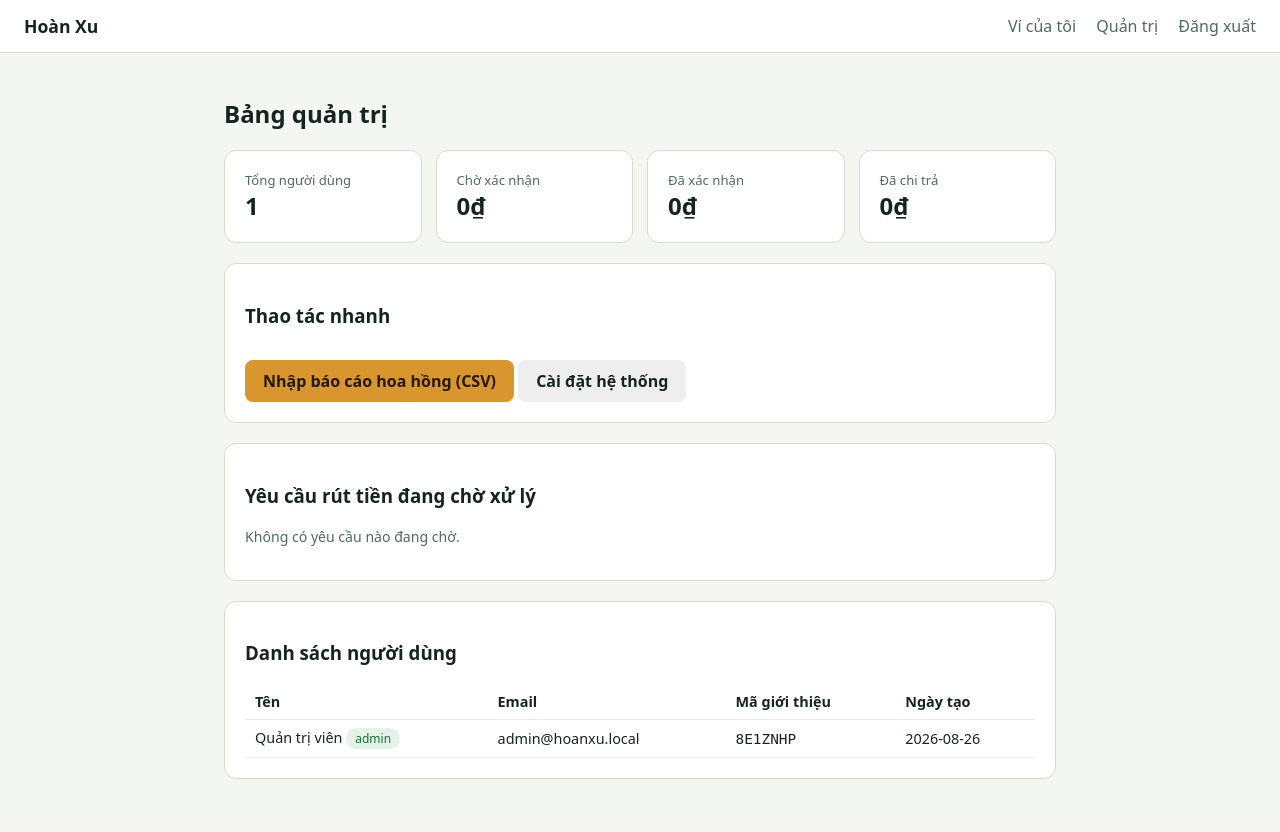
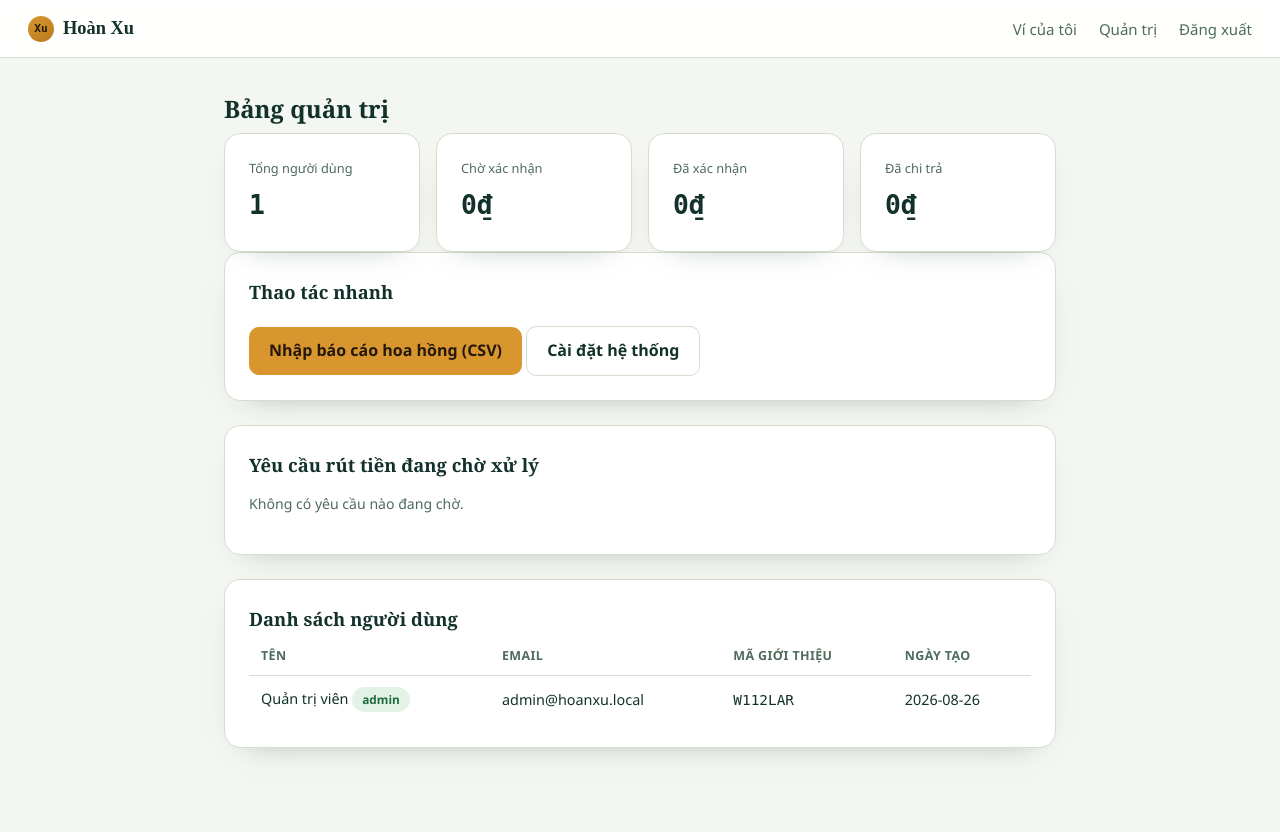
Before and after one commit to Dragon97x3t/hoanxu, a Flask app: page /admin in a window 1280 px wide. Before the commit the page ends 779 px from the top, so only its background shows below. Run offline with Flask 3, Linux system fonts and the light colour scheme; the visitor is signed in with stand-in values (Sample User, id 1); data comes from the database, SQL or seed files in the repository; data that the repository does not hold is empty.

Commit message:
Update style.css

```diff
--- a/static/style.css
+++ b/static/style.css
@@ -1,30 +1,264 @@
-/* CSS chức năng, đơn giản - phần giao diện đẹp sẽ làm ở bước sau */
+/* ============================================================
+   Hoàn Xu — hệ thống giao diện
+   Màu: ink (chữ/nền tối) · gold (điểm nhấn) · paper (nền sáng) · moss (chữ phụ)
+   Chữ: Fraunces (tiêu đề) · Be Vietnam Pro (nội dung) · IBM Plex Mono (số liệu)
+   ============================================================ */
+
+:root {
+  color-scheme: light;
+  --ink: #12312a;
+  --ink-soft: #3a5148;
+  --paper: #f4f6f1;
+  --paper-soft: #e8ece2;
+  --paper-dim: #dbe2d5;
+  --surface: #ffffff;
+  --moss: #4f6b5c;
+  --gold: #d9962f;
+  --gold-strong: #b97b1f;
+  --gold-tint: #f6e6c8;
+  --border: #d6ddcd;
+  --success: #1f6b3f;
+  --success-tint: #e2f2e6;
+  --error: #8a2c1c;
+  --error-tint: #fbe3e0;
+  --shadow: 18, 49, 42;
+  --focus: #2f6b52;
+}
+
+@media (prefers-color-scheme: dark) {
+  :root {
+    color-scheme: dark;
+    --ink: #eef3ea;
+    --ink-soft: #b9c6ba;
+    --paper: #0d1e19;
+    --paper-soft: #142c25;
+    --paper-dim: #1b382e;
+    --surface: #123027;
+    --moss: #9fb3a4;
+    --gold: #eab458;
+    --gold-strong: #f3c877;
+    --gold-tint: #2c2211;
+    --border: #24463a;
+    --success: #7fd6a8;
+    --success-tint: #16332590;
+    --error: #f2a493;
+    --error-tint: #3a1c16;
+    --shadow: 0, 0, 0;
+    --focus: #7fd6a8;
+  }
+}
+
 * { box-sizing: border-box; }
-body { font-family: system-ui, -apple-system, "Segoe UI", sans-serif; margin: 0; background: #f4f6f1; color: #16241f; }
-a { color: #b97b1f; }
-.topbar { display: flex; justify-content: space-between; align-items: center; padding: 14px 24px; background: #fff; border-bottom: 1px solid #d6ddcd; }
-.topbar .brand { font-weight: 700; font-size: 1.1rem; text-decoration: none; color: #16241f; }
-.topbar nav a { margin-left: 16px; text-decoration: none; color: #4f6b5c; }
-.wrap { max-width: 880px; margin: 0 auto; padding: 24px; }
-.flash { padding: 10px 14px; border-radius: 8px; margin-bottom: 16px; font-size: 0.92rem; }
-.flash-error { background: #fbe3e0; color: #8a2c1c; }
-.flash-success { background: #e2f2e6; color: #1f6b3f; }
-.card { background: #fff; border: 1px solid #d6ddcd; border-radius: 12px; padding: 20px; margin-bottom: 20px; }
-.grid { display: grid; grid-template-columns: repeat(auto-fit, minmax(180px, 1fr)); gap: 14px; }
-.stat-num { font-size: 1.5rem; font-weight: 700; font-variant-numeric: tabular-nums; }
-.stat-label { font-size: 0.82rem; color: #4f6b5c; }
-form label { display: block; font-size: 0.85rem; margin: 12px 0 4px; color: #4f6b5c; }
-form input, form select, form textarea { width: 100%; padding: 9px 10px; border: 1px solid #d6ddcd; border-radius: 8px; font: inherit; }
-button, .btn { display: inline-block; background: #d9962f; color: #23180a; border: none; padding: 10px 18px; border-radius: 8px; font-weight: 600; cursor: pointer; text-decoration: none; margin-top: 14px; }
-button.secondary, .btn.secondary { background: #eee; color: #16241f; }
+html { -webkit-text-size-adjust: 100%; }
+
+body {
+  margin: 0;
+  background: var(--paper);
+  color: var(--ink);
+  font-family: "Be Vietnam Pro", "Segoe UI", system-ui, sans-serif;
+  font-size: 16px;
+  line-height: 1.6;
+  -webkit-font-smoothing: antialiased;
+}
+
+h1, h2, h3 {
+  font-family: "Fraunces", Georgia, serif;
+  font-weight: 600;
+  text-wrap: balance;
+  margin: 0 0 4px;
+  color: var(--ink);
+}
+h2 { font-size: 1.5rem; }
+h3 { font-size: 1.15rem; }
+
+a { color: var(--gold-strong); text-decoration: none; }
+a:hover { text-decoration: underline; }
+:focus-visible { outline: 2px solid var(--focus); outline-offset: 2px; }
+
+code, .mono { font-family: "IBM Plex Mono", "SFMono-Regular", monospace; font-variant-numeric: tabular-nums; }
+
+/* ---------- layout shell ---------- */
+.topbar {
+  display: flex;
+  justify-content: space-between;
+  align-items: center;
+  gap: 16px;
+  padding: 14px 28px;
+  background: color-mix(in srgb, var(--surface) 92%, transparent);
+  backdrop-filter: blur(8px);
+  border-bottom: 1px solid var(--border);
+  position: sticky;
+  top: 0;
+  z-index: 20;
+}
+.topbar .brand {
+  display: flex;
+  align-items: center;
+  gap: 9px;
+  font-family: "Fraunces", serif;
+  font-weight: 700;
+  font-size: 1.15rem;
+  color: var(--ink);
+  text-decoration: none;
+}
+.topbar .brand::before {
+  content: "Xu";
+  display: grid;
+  place-items: center;
+  width: 26px;
+  height: 26px;
+  border-radius: 50%;
+  background: linear-gradient(155deg, var(--gold), var(--gold-strong));
+  color: #23180a;
+  font-family: "IBM Plex Mono", monospace;
+  font-weight: 600;
+  font-size: 0.7rem;
+  flex-shrink: 0;
+}
+.topbar nav { display: flex; align-items: center; gap: 22px; }
+.topbar nav a { color: var(--moss); font-weight: 500; font-size: 0.94rem; }
+.topbar nav a:hover { color: var(--ink); text-decoration: none; }
+
+.wrap { max-width: 880px; margin: 0 auto; padding: 32px 24px 60px; }
+
+/* ---------- flash messages ---------- */
+.flash {
+  padding: 11px 16px;
+  border-radius: 10px;
+  margin-bottom: 20px;
+  font-size: 0.92rem;
+  border: 1px solid transparent;
+}
+.flash-error { background: var(--error-tint); color: var(--error); border-color: color-mix(in srgb, var(--error) 30%, transparent); }
+.flash-success { background: var(--success-tint); color: var(--success); border-color: color-mix(in srgb, var(--success) 30%, transparent); }
+
+/* ---------- cards & grid ---------- */
+.card {
+  background: var(--surface);
+  border: 1px solid var(--border);
+  border-radius: 16px;
+  padding: 24px;
+  margin-bottom: 24px;
+  box-shadow: 0 12px 32px -24px rgba(var(--shadow), 0.5);
+}
+.grid { display: grid; grid-template-columns: repeat(auto-fit, minmax(190px, 1fr)); gap: 16px; }
+.grid .card { margin-bottom: 0; }
+
+.stat-label { font-size: 0.8rem; color: var(--moss); margin-bottom: 6px; }
+.stat-num {
+  font-family: "IBM Plex Mono", monospace;
+  font-size: 1.65rem;
+  font-weight: 600;
+  color: var(--ink);
+  font-variant-numeric: tabular-nums;
+}
+
+/* ---------- forms ---------- */
+form label { display: block; font-size: 0.85rem; margin: 14px 0 6px; color: var(--ink-soft); font-weight: 500; }
+form input, form select, form textarea {
+  width: 100%;
+  padding: 10px 12px;
+  border: 1px solid var(--border);
+  border-radius: 10px;
+  background: var(--paper);
+  color: var(--ink);
+  font: inherit;
+  transition: border-color .15s, background .15s;
+}
+form input:focus, form select:focus, form textarea:focus {
+  outline: none;
+  border-color: var(--gold-strong);
+  background: var(--surface);
+}
+form input[type="file"] { padding: 8px; background: var(--surface); }
+
+button, .btn {
+  display: inline-block;
+  background: var(--gold);
+  color: #23180a;
+  border: none;
+  padding: 11px 20px;
+  border-radius: 10px;
+  font: inherit;
+  font-weight: 600;
+  cursor: pointer;
+  text-decoration: none;
+  margin-top: 16px;
+  transition: transform .15s, box-shadow .15s, background .15s;
+}
+button:hover, .btn:hover { background: var(--gold-strong); transform: translateY(-1px); text-decoration: none; }
+button.secondary, .btn.secondary {
+  background: transparent;
+  color: var(--ink);
+  border: 1px solid var(--border);
+}
+button.secondary:hover, .btn.secondary:hover { background: var(--paper-soft); }
+
+/* ---------- auth pages ---------- */
+.auth-shell { max-width: 420px; margin: 40px auto 0; }
+.auth-shell .eyebrow {
+  display: block;
+  text-align: center;
+  font-size: 0.78rem;
+  letter-spacing: .08em;
+  text-transform: uppercase;
+  color: var(--moss);
+  font-weight: 600;
+  margin-bottom: 8px;
+}
+.auth-shell h2 { text-align: center; margin-bottom: 22px; font-size: 1.6rem; }
+.auth-shell .card { padding: 30px 28px; }
+.auth-shell .muted { text-align: center; }
+.auth-shell button[type="submit"] { width: 100%; }
+
+/* ---------- tables ---------- */
 table { width: 100%; border-collapse: collapse; font-size: 0.9rem; }
-table th, table td { text-align: left; padding: 8px 10px; border-bottom: 1px solid #e8ece2; }
-.pill { display: inline-block; padding: 2px 9px; border-radius: 999px; font-size: 0.75rem; }
-.pill-pending { background: #f6e6c8; color: #8a5a10; }
-.pill-confirmed { background: #e2f2e6; color: #1f6b3f; }
-.pill-rejected { background: #fbe3e0; color: #8a2c1c; }
-.pill-paid { background: #e2f2e6; color: #1f6b3f; }
-.pill-requested { background: #f6e6c8; color: #8a5a10; }
-.ref-box { display: flex; gap: 8px; align-items: center; background: #f4f6f1; border: 1px dashed #d6ddcd; padding: 10px 12px; border-radius: 8px; font-family: monospace; word-break: break-all; }
-.muted { color: #4f6b5c; font-size: 0.88rem; }
-.warn-box { background: #fbf3e0; border: 1px solid #e6c98a; padding: 12px 14px; border-radius: 8px; font-size: 0.88rem; margin-bottom: 16px; }
+table th {
+  text-align: left;
+  padding: 9px 12px;
+  font-size: 0.78rem;
+  text-transform: uppercase;
+  letter-spacing: .03em;
+  color: var(--moss);
+  border-bottom: 1px solid var(--border);
+}
+table td { text-align: left; padding: 11px 12px; border-bottom: 1px solid var(--paper-soft); }
+table tr:last-child td { border-bottom: none; }
+
+/* ---------- pills ---------- */
+.pill {
+  display: inline-block;
+  padding: 3px 10px;
+  border-radius: 999px;
+  font-size: 0.74rem;
+  font-weight: 600;
+}
+.pill-pending { background: var(--gold-tint); color: var(--gold-strong); }
+.pill-confirmed, .pill-paid { background: var(--success-tint); color: var(--success); }
+.pill-rejected { background: var(--error-tint); color: var(--error); }
+.pill-requested { background: var(--gold-tint); color: var(--gold-strong); }
+
+/* ---------- misc components ---------- */
+.ref-box {
+  display: flex;
+  gap: 8px;
+  align-items: center;
+  background: var(--paper);
+  border: 1px dashed var(--border);
+  padding: 12px 14px;
+  border-radius: 10px;
+  font-family: "IBM Plex Mono", monospace;
+  font-size: 0.88rem;
+  word-break: break-all;
+}
+.muted { color: var(--moss); font-size: 0.88rem; }
+.warn-box {
+  background: var(--gold-tint);
+  border: 1px solid color-mix(in srgb, var(--gold-strong) 35%, transparent);
+  color: var(--ink);
+  padding: 14px 16px;
+  border-radius: 12px;
+  font-size: 0.9rem;
+  margin-bottom: 20px;
+}
+.warn-box strong { color: var(--gold-strong); }
```
